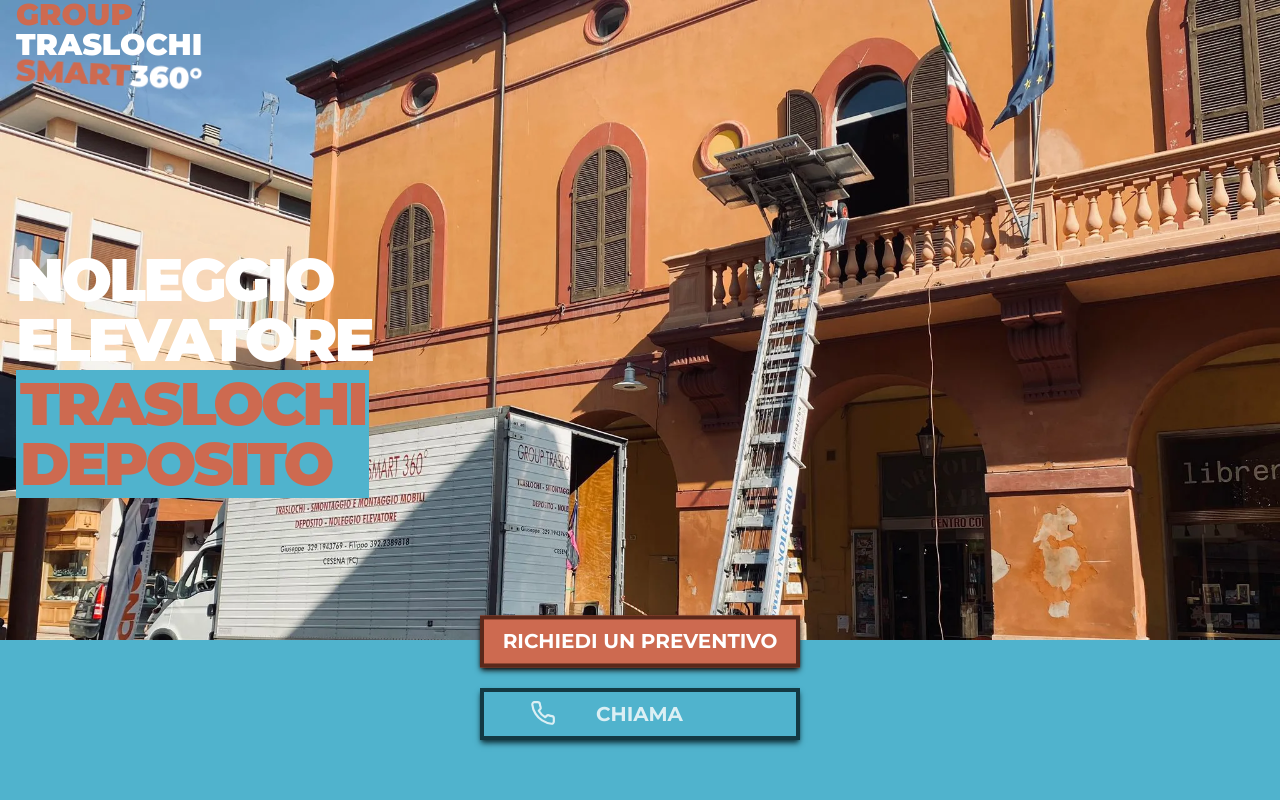
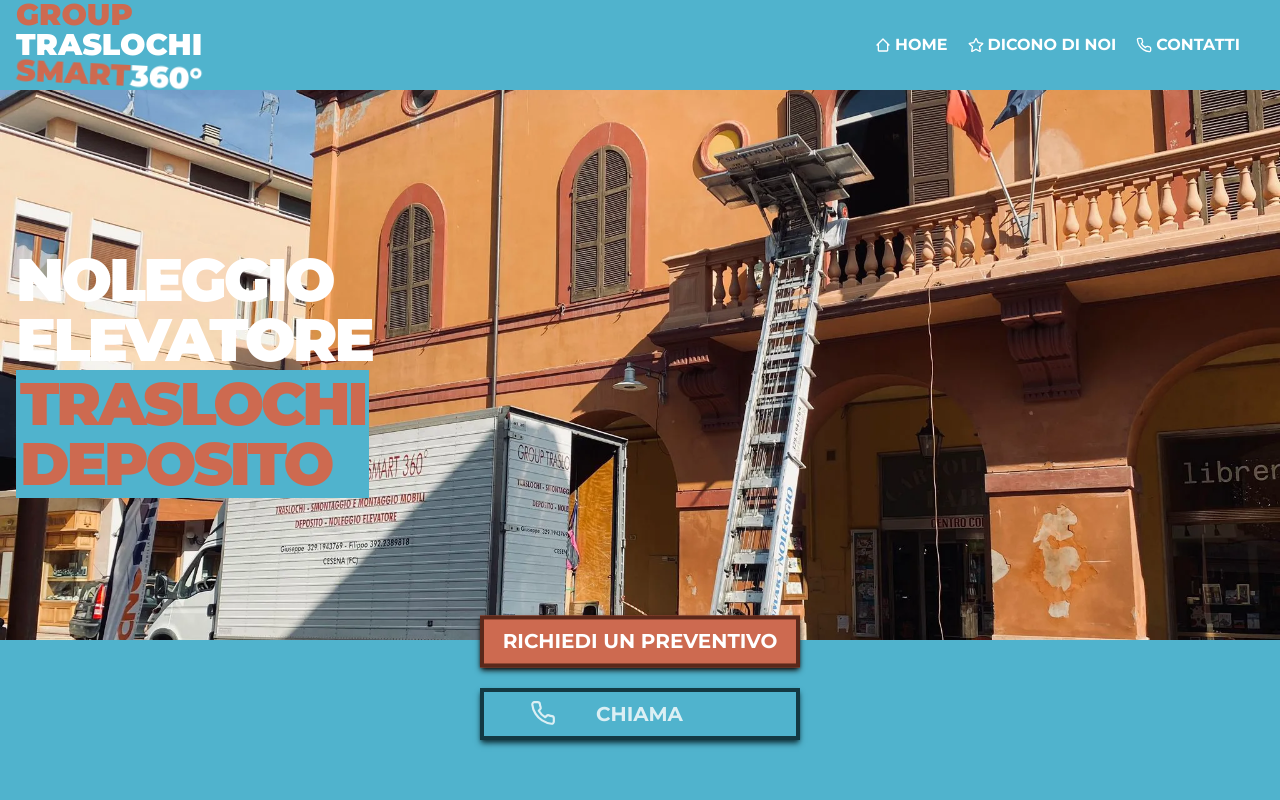
Before and after one commit to boobaGreen/smart360, a React (Vite) app: page / in a window 1280 px wide. Shown: the top 800 px of the page. Built offline with nearby package versions, Linux system fonts and the light colour scheme; what tailwindcss-brand-colors, tailwindcss-debug-screens would draw is missing.

Commit message:
inzio menu manca sticky

```diff
--- a/package.json
+++ b/package.json
@@ -12,10 +12,13 @@
   "dependencies": {
     "clsx": "^2.1.1",
     "emailjs-com": "^3.2.0",
+    "framer-motion": "^11.11.9",
+    "hamburger-react": "^2.5.1",
     "react": "^18.2.0",
     "react-dom": "^18.2.0",
     "react-icons": "^5.3.0",
     "react-responsive": "^10.0.0",
+    "react-use": "^17.5.1",
     "tailwind-merge": "^2.3.0",
     "tailwindcss-brand-colors": "^0.3.6"
   },
--- a/src/App.tsx
+++ b/src/App.tsx
@@ -6,6 +6,8 @@
 
 import Cta from "./Cta";
 import CtaPrimo from "./CtaPrimo";
+import { NavDesktop } from "./components/NavDesktop";
+import { NavMobile } from "./components/NavMobile";
 
 // Custom hook to determine screen size
 interface UseMediaQueryProps {
@@ -119,13 +121,14 @@
   }, [images]);
 
   return (
-    <div className="flex flex-col min-h-screen h-auto bg-bluCesena-500 overflow-x-hidden">
+    <div className="flex flex-col min-h-screen h-auto bg-bluCesena-500 overflow-x-hidden ">
       {/* Header and hero image */}
-      <div className="">
+      <div id="home">
         <div
           className={`${images[currentImage]} bg-cover bg-no-repeat min-h-[80vh] `}
         >
-          <div className="uppercase text-red-800 text-lg md:text-2xl lg:text-3xl font-title font-black pl-4 ">
+          <div className="uppercase text-red-800 text-lg md:text-2xl lg:text-3xl font-title font-black pl-4 flex justify-between pr-10 hover:bg-bluCesena-500 ">
+            <div>
               <div className="leading-none">
                 <p className="text-redCesena-400">group</p>
                 <span className="text-white">traslochi</span>
@@ -135,6 +138,10 @@
                 <span className="text-white ">360°</span>
               </div>
             </div>
+            <NavDesktop />
+            <NavMobile />
+          </div>
+
           <div className="pt-40 pl-4 text-5xl md:text-5xl lg:text-6xl">
             <div className="text-white tracking-tighter font-title uppercase font-black  w-fit">
               <p>NOLEGGIO</p>
@@ -255,8 +262,10 @@
           </div>
         </div>
       </div>
+      <div id="testimonials">
         <TestimonialsSection />
-      <div ref={formRef}>
+      </div>
+      <div ref={formRef} id="contacts">
         <Form />
       </div>
     </div>
--- /dev/null
+++ b/src/components/NavDesktop.tsx
@@ -0,0 +1,24 @@
+import { routes } from "../routes";
+
+export const NavDesktop = () => {
+  return (
+    <ul className="hidden lg:flex lg:items-center gap-5 text-base">
+      {routes.map((route, index) => {
+        const { Icon, href, title } = route;
+        return (
+          <li key={`route-${index}`}>
+            {" "}
+            {/* Usato un contatore come chiave univoca */}
+            <a
+              href={href}
+              className="flex items-center gap-1 hover:text-neutral-400 transition-all font-title font-bold text-white hover:animate-bounce "
+            >
+              <Icon />
+              {title}
+            </a>
+          </li>
+        );
+      })}
+    </ul>
+  );
+};
--- /dev/null
+++ b/src/components/NavMobile.tsx
@@ -0,0 +1,62 @@
+import { useClickAway } from "react-use";
+import { useRef } from "react";
+import { useState } from "react";
+import { AnimatePresence, motion } from "framer-motion";
+import { Squash as Hamburger } from "hamburger-react";
+import { routes } from "../routes";
+
+export const NavMobile = () => {
+  const [isOpen, setOpen] = useState(false);
+  const ref = useRef(null);
+
+  useClickAway(ref, () => setOpen(false));
+
+  return (
+    <div ref={ref} className="lg:hidden text-white ">
+      <Hamburger toggled={isOpen} size={20} toggle={setOpen} />
+      <AnimatePresence>
+        {isOpen && (
+          <motion.div
+            initial={{ opacity: 0 }}
+            animate={{ opacity: 1 }}
+            exit={{ opacity: 0 }}
+            transition={{ duration: 0.2 }}
+            className="fixed left-0 shadow-4xl right-0 top-[3.5rem] mt-0 bg-neutral-950 border-b border-b-white/20 md:mt-4"
+          >
+            <ul className="grid gap-2 bg-bluCesena-500 p-20">
+              {routes.map((route, idx) => {
+                const { Icon } = route;
+
+                return (
+                  <motion.li
+                    initial={{ scale: 0, opacity: 0 }}
+                    animate={{ scale: 1, opacity: 1 }}
+                    transition={{
+                      type: "spring",
+                      stiffness: 260,
+                      damping: 20,
+                      delay: 0.1 + idx / 10,
+                    }}
+                    key={route.title}
+                    className="w-full p-[0.08rem] rounded-xl bg-gradient-to-tr from-neutral-800 via-neutral-950 to-neutral-700"
+                  >
+                    <a
+                      onClick={() => setOpen((prev) => !prev)}
+                      className={
+                        "flex items-center justify-between w-full p-5 rounded-xl bg-neutral-950"
+                      }
+                      href={route.href}
+                    >
+                      <span className="flex gap-1 text-lg">{route.title}</span>
+                      <Icon className="text-xl" />
+                    </a>
+                  </motion.li>
+                );
+              })}
+            </ul>
+          </motion.div>
+        )}
+      </AnimatePresence>
+    </div>
+  );
+};
--- /dev/null
+++ b/src/routes.ts
@@ -0,0 +1,22 @@
+import { BiHomeAlt2 } from "react-icons/bi";
+
+import { FaRegStar } from "react-icons/fa";
+import { FiPhone } from "react-icons/fi";
+
+export const routes = [
+  {
+    title: "Home",
+    href: "#home",
+    Icon: BiHomeAlt2,
+  },
+  {
+    title: "Dicono di Noi",
+    href: "#testimonials",
+    Icon: FaRegStar,
+  },
+  {
+    title: "Contatti",
+    href: "#contacts",
+    Icon: FiPhone,
+  },
+];
```
Also changed, not shown: 1 other file (tests, documents, lock files or other folders). Lines whose indentation alone changed are shown as unchanged.
